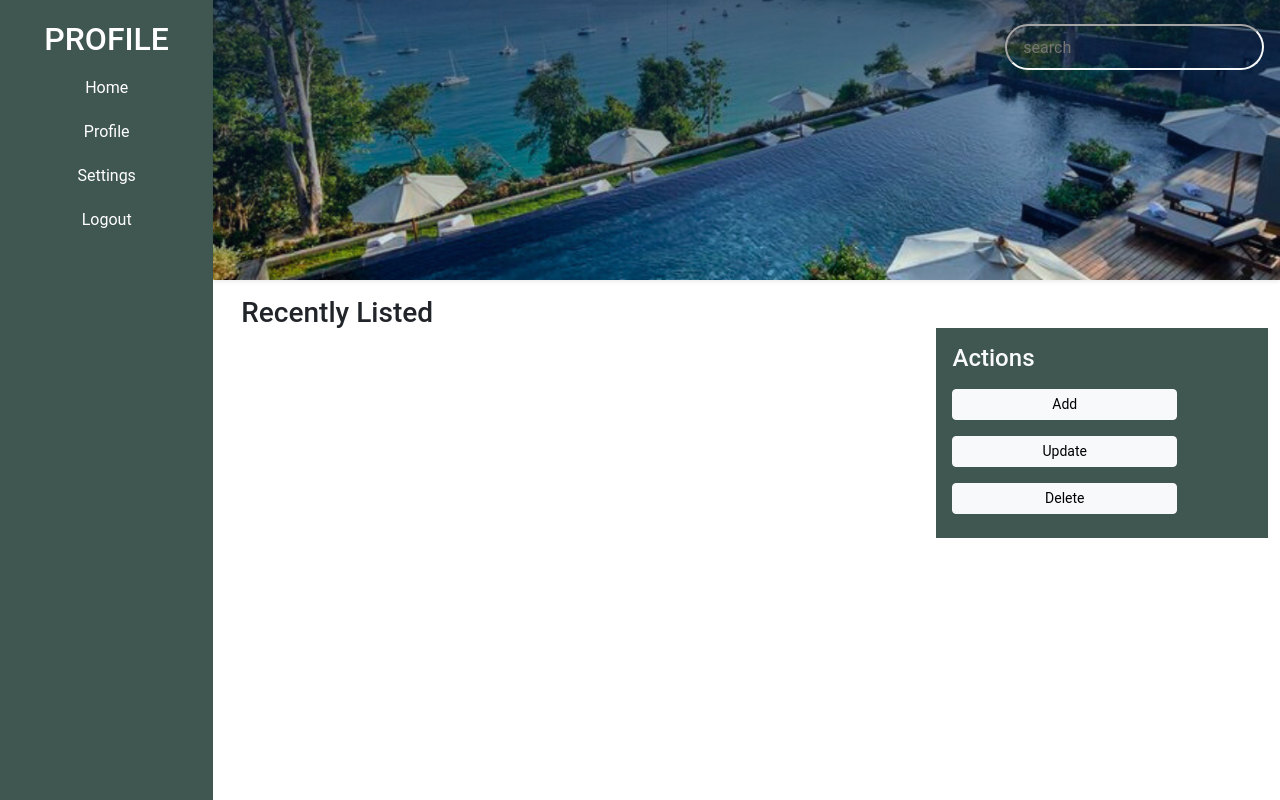
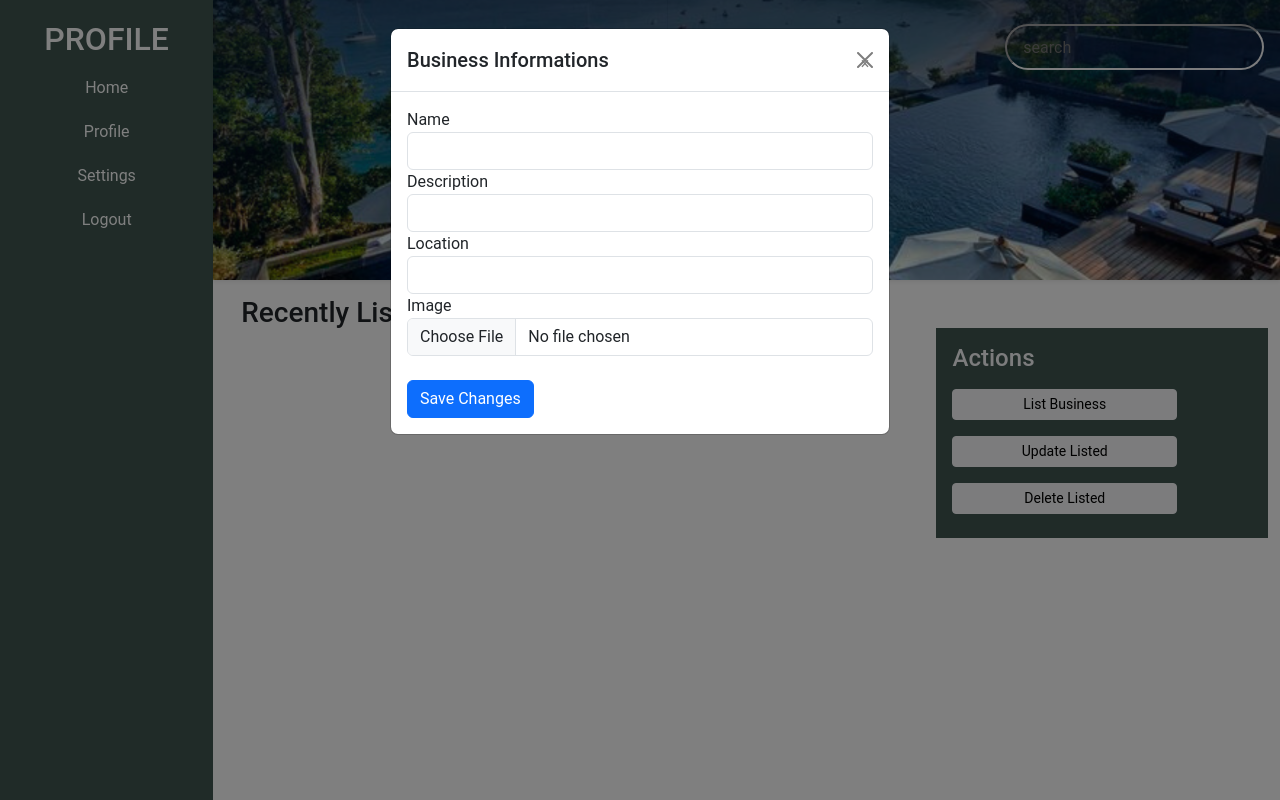
Before and after one commit to Xzilleon2/The-Tresor, a PHP site: page /Frames/BusinessDash.php in a window 1280 px wide, after a click on "List Business". Run offline with PHP 8.4, Linux system fonts and the light colour scheme; the visitor is signed in with stand-in values (Sample User, id 1); data that the repository does not hold is empty.

```diff
--- a/Frames/BusinessDash.php
+++ b/Frames/BusinessDash.php
@@ -68,6 +68,10 @@ include('../Verify/fetchbusiness.php');
             overflow-x: hidden;
             scrollbar-width: none;
         }
+        #BusinessImg {
+            height: 100%;
+            width: 100%;
+        }
     </style>
 </head>
 <body>
@@ -108,6 +112,9 @@ include('../Verify/fetchbusiness.php');
                                     <?php while($row = mysqli_fetch_assoc($result)) { ?>
                                         <a href="Dashboard.php" class="text-decoration-none text-dark m-5 w-50">
                                             <div class="card d-flex flex-column justify-content-center border border-dark p-3 shadow-md">
+                                                <div class="container-fluid d-flex justify-content-center">
+                                                    <img src="../Resources/BusinessImg/<?= $row['image_path'] ?>" alt="Business image" id="BusinessImg">
+                                                </div>
                                                 <h1><?= $row['name'] ?></h1>
                                                 <p><?= $row['description'] ?></p>
                                                 <p><?= $row['location'] ?></p>
@@ -119,19 +126,87 @@ include('../Verify/fetchbusiness.php');
                         </div>
                     </div>
 
-                <!-- Right Column (Test Part) -->
+                <!-- Right Column (Action Part) -->
                 <div class="col-md-4 my-5">
                     <div class="container text-light bg-opacity-25 p-3" style="background-color: #405751;">
                         <h4>Actions</h4>
                         <!--Add Button-->
                         <button class="btn btn-light btn-sm my-2 w-75" data-bs-toggle="modal"
-                        data-bs-target="#addModal">Add</button> <br>
+                        data-bs-target="#addModal">List Business</button> <br>
                         <!--Update Button-->
                         <button class="btn btn-light btn-sm my-2 w-75" data-bs-toggle="modal"
-                        data-bs-target="#updateModal">Update</button> <br>
+                        data-bs-target="#updateModal">Update Listed</button> <br>
                         <!--Delete Button-->
                         <button class="btn btn-light btn-sm my-2 w-75" data-bs-toggle="modal"
-                        data-bs-target="#deleteModal">Delete</button></li>
+                        data-bs-target="#deleteModal">Delete Listed</button></li>
+                    </div>
+                </div>
+            </div>
+        </div>
+
+        <!--Modals-->
+        <!-- Add Modal -->
+        <div class="modal fade" id="addModal" tabindex="-1"
+            role="dialog" aria-labelledby="addModalLabel" aria-hidden="true">
+            <div class="modal-dialog" role="document">
+                <div class="modal-content">
+                    <div class="modal-header">
+                        <h5 class="modal-title" id="addModalLabel">Business Informations</h5>
+                        <button type="button" class="btn-close" data-bs-dismiss="modal"
+                            aria-label="Close">
+                            <span aria-hidden="true">&times;</span>
+                        </button>
+                    </div>
+                    <div class="modal-body">
+                        <form action="../Verify/addBusiness.php" method="POST" enctype="multipart/form-data">
+                            <div class="form-group">
+                                <label for="name">Name</label>
+                                <input type="text" class="form-control" id="name"
+                                    name="name" required>
+                            </div>
+                            <div class="form-group">
+                                <label for="description">Description</label>
+                                <input type="text" class="form-control" id="description"
+                                    name="description" required>
+                            </div>
+                            <div class="form-group">
+                                <label for="location">Location</label>
+                                <input type="text" class="form-control" id="location"
+                                    name="location" required>
+                            </div>
+                            <div class="form-group">
+                                <label for="image">Image</label>
+                                <input type="file" class="form-control" id="image" name="image" required> <br>
+                            </div>
+                            <input type="hidden" name="id" value="<?= $_SESSION['id'] ?>">
+                            <button type="submit" class="btn btn-primary">Save Changes</button>
+                        </form>
+                    </div>
+                </div>
+            </div>
+        </div>
+
+        <!-- Delete Modal -->
+        <div class="modal fade" id="deleteModal<?= $row['id'] ?>" tabindex="-1"
+            role="dialog" aria-labelledby="deleteModalLabel" aria-hidden="true">
+            <div class="modal-dialog" role="document">
+                <div class="modal-content">
+                    <div class="modal-header">
+                        <h5 class="modal-title" id="deleteModalLabel">Delete User</h5>
+                        <button type="button" class="btn-close" data-bs-dismiss="modal"
+                            aria-label="Close">
+                            <span aria-hidden="true">&times;</span>
+                        </button>
+                    </div>
+                    <div class="modal-body">
+                        <p>Are you sure you want to delete this user?</p>
+                        <form action="../Verify/deleteuser.php" method="POST">
+                            <input type="hidden" name="id"
+                                value="<?= $row['id'] ?>">
+                            <button type="submit" class="btn btn-danger">Delete</button>
+                            <button type="button" class="btn btn-secondary"
+                                data-dismiss="modal">Cancel</button>
+                        </form>
                     </div>
                 </div>
             </div>
--- a/Frames/adminDashboard.php
+++ b/Frames/adminDashboard.php
@@ -86,7 +86,7 @@ if($_SESSION['role'] != "admin"){
                                             required>
                                     </div>
                                     <div class="form-group">
-                                        <label for="usr_contactNum">Role</label>
+                                        <label for="role">Role</label>
                                         <input type="text" class="form-control" id="role"
                                             name="role" value="<?= $row['role'] ?>"
                                             required>
--- a/Verify/fetchbusiness.php
+++ b/Verify/fetchbusiness.php
@@ -1,6 +1,9 @@
 <?php
 include ("../Connection/db_connect.php");
 
-$query = "SELECT name, description, location FROM businesses";
+$query = "SELECT b.id, b.name, b.description, b.location, bi.image_path
+          FROM businesses b
+          LEFT JOIN business_images bi ON b.id = bi.business_id";
+
 $result = mysqli_query($conn, $query);
 ?>
--- a/Verify/updateuser.php
+++ b/Verify/updateuser.php
@@ -30,7 +30,7 @@ if ($_SERVER['REQUEST_METHOD'] == 'POST') {
     mysqli_stmt_close($stmt);
 
     // Redirect back to the dashboard or the users list page
-    header('Location: ../Frames/Dashboard.php');
+    header('Location: ../Frames/adminDashboard.php');
     exit();
 }
 ?>
```
Also changed, not shown: Frames/Dashboard.php (+12 -5 lines), Frames/Homepage.php (+8 -1 lines), Frames/business_details.php (added, +103 -0 lines), Verify/AddBusiness.php (added, +54 -0 lines), Verify/Authentication.php (+4 -3 lines), Resources/BusinessImg/1.jpg (added), Resources/BusinessImg/4.jpg (added).
